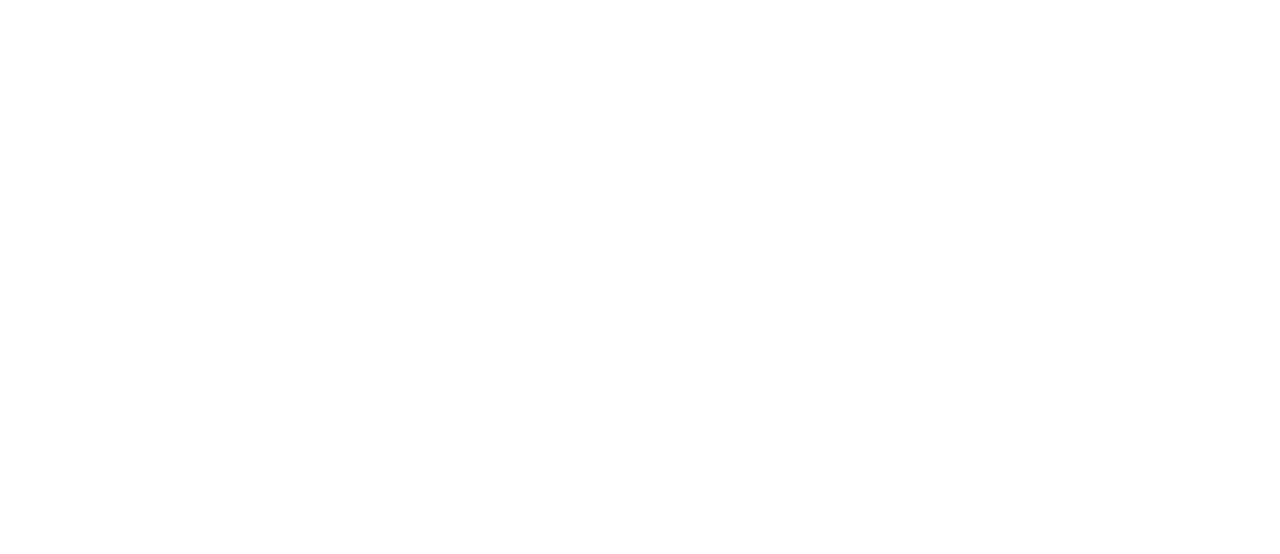
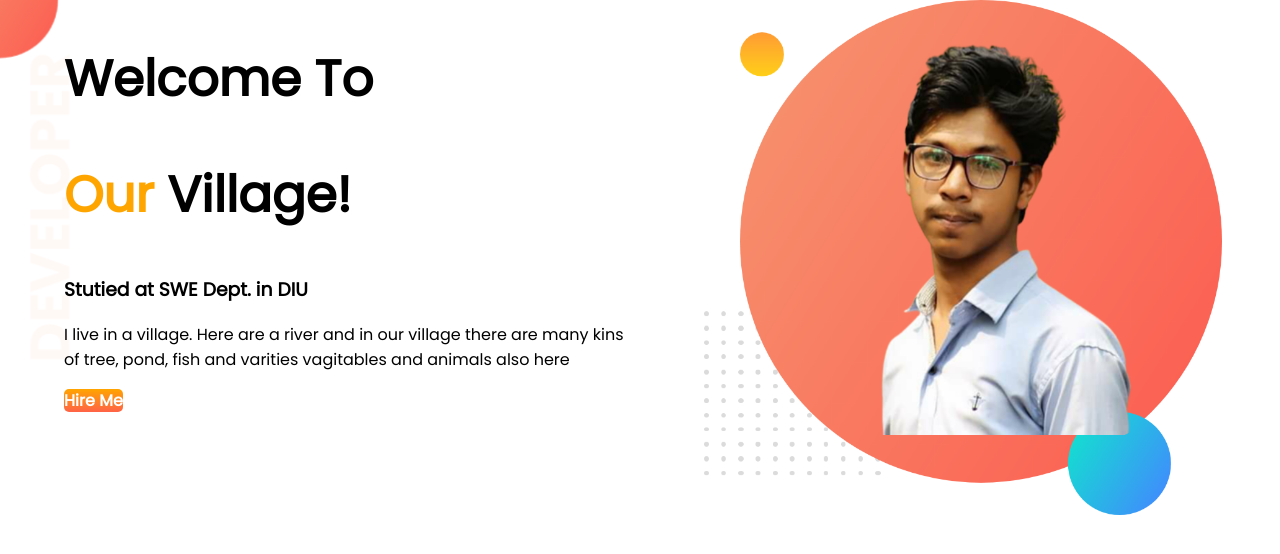
Before and after one commit to MdAbdullahAlAfridi/developer-portfolio, a plain HTML site: page index.html in a window 1280 px wide. Drawn offline with Linux system fonts and the light colour scheme.

Commit message:
top banner added

```diff
--- a/index.html
+++ b/index.html
@@ -1,13 +1,35 @@
 <!DOCTYPE html>
 <html lang="en">
+
 <head>
     <meta charset="UTF-8">
     <meta http-equiv="X-UA-Compatible" content="IE=edge">
     <meta name="viewport" content="width=device-width, initial-scale=1.0">
     <title>Abdullah Portfolio</title>
+    <link rel="preconnect" href="https://fonts.googleapis.com">
+    <link rel="preconnect" href="https://fonts.gstatic.com" crossorigin>
+    <link href="https://fonts.googleapis.com/css2?family=Poppins&display=swap" rel="stylesheet">
+
     <link rel="stylesheet" href="style.css">
 </head>
+
 <body>
+    <section class="top-banner">
+        <div class="half-width">
+            <h1>Welcome To</h1>
+            <h1><span class="orange-color">Our</span> Village!</h1>
+            <h3>Stutied at SWE Dept. in DIU</h3>
+            <p>I live in a village. Here are a river and in our village there are many kins of tree, pond, fish and
+                varities
+                vagitables and animals also here</p>
+            <a class="link-button" target="_blank" href="https://www.w3schools.com/tags/att_a_target.asp/">Hire Me</a>
+        </div>
+        <div class="half-width">
+            <img src="images/my-bg edit.png" alt="">
+        </div>
+    </section>
+
 
 </body>
+
 </html>
--- a/style.css
+++ b/style.css
@@ -0,0 +1,39 @@
+body {
+    font-family: 'Poppins', sans-serif;
+    margin: 0%;
+}
+
+h1 {
+    font-size: 50px;
+}
+
+.orange-color {
+    color: orange;
+}
+
+section {
+    display: flex;
+}
+
+.half-width {
+    width: 50%;
+    padding-left: 5%;
+}
+
+.half-width img {
+    width: 90%;
+}
+
+.link-button {
+    text-decoration: none;
+    background-image: linear-gradient(orange, tomato);
+    padding: 10px, 90px;
+    color: white;
+    font-weight: 700;
+    border-radius: 5px;
+}
+
+.top-banner {
+    background-image: url(images/top-banner.png);
+    background-repeat: no-repeat;
+}
```
Also changed, not shown: images/dream-bg.png (added), images/exp-bg.png (added), images/jhankar.png (added), images/jhankar2.png (added), images/my-bg edit.png (added), images/my-bg.png (added), images/my-bg2.png (added), images/top-banner.png (added), showOff/pfile.png (added), 7 other files.
